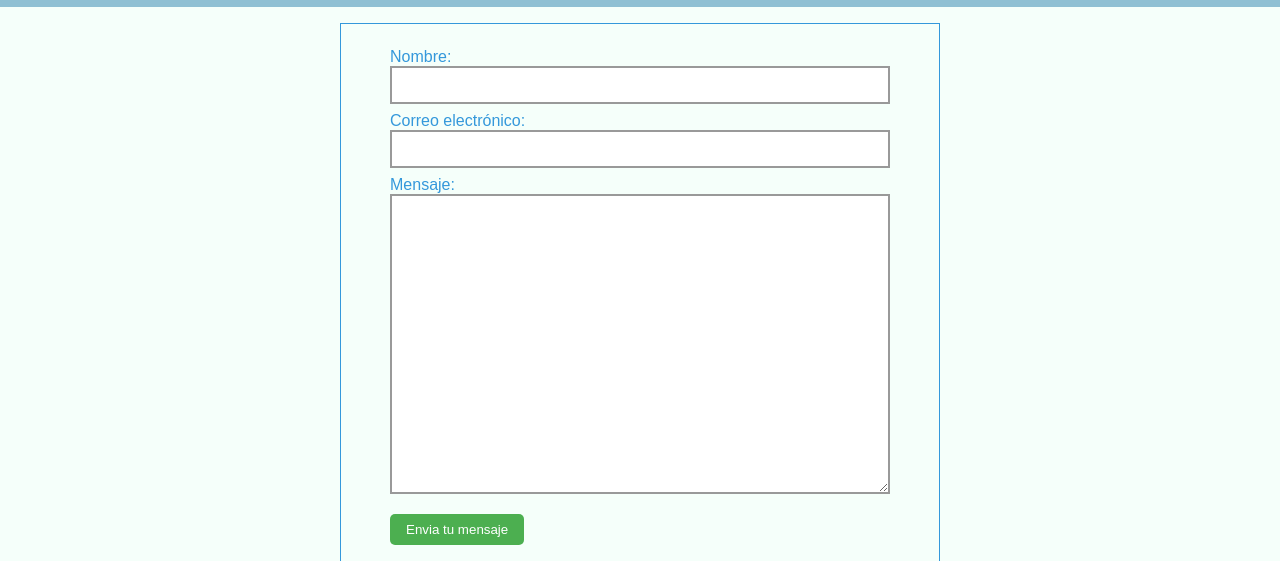
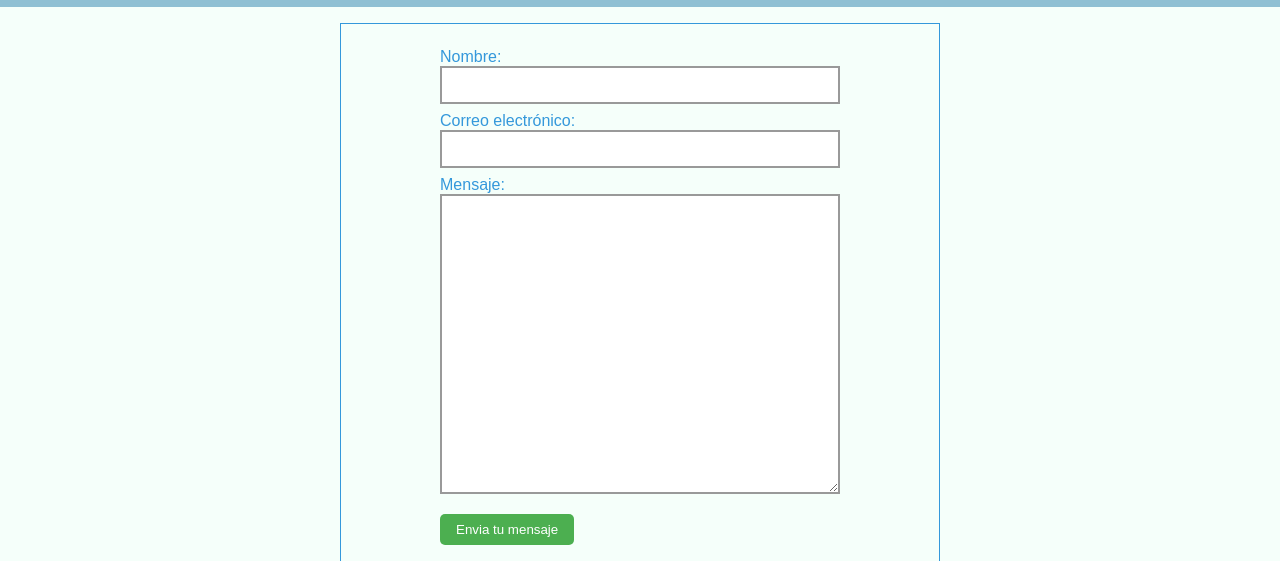
Before and after one commit to WarG31/Hotel_TalentoTech, a plain HTML site: page views/contacto.html in a window 1280 px wide. Shown: the part 519-1080 px from the top of the page. Drawn offline with Linux system fonts and the light colour scheme.

Commit message:
ChangePropertywidthinputtextarea_StyleContacto

```diff
--- a/css/style_contacto.css
+++ b/css/style_contacto.css
@@ -115,7 +115,8 @@ textarea {
      By default, textarea are set with a monospace font */
     font: 1em Arial, sans-serif;
     /* To give the same size to all text field */
-    width: 500px;
+    width: 100vw;
+    max-width: 400px;
     -moz-box-sizing: border-box;
     box-sizing: border-box;
     /* To harmonize the look & feel of text field border */
```
Also changed, not shown: README.md.
